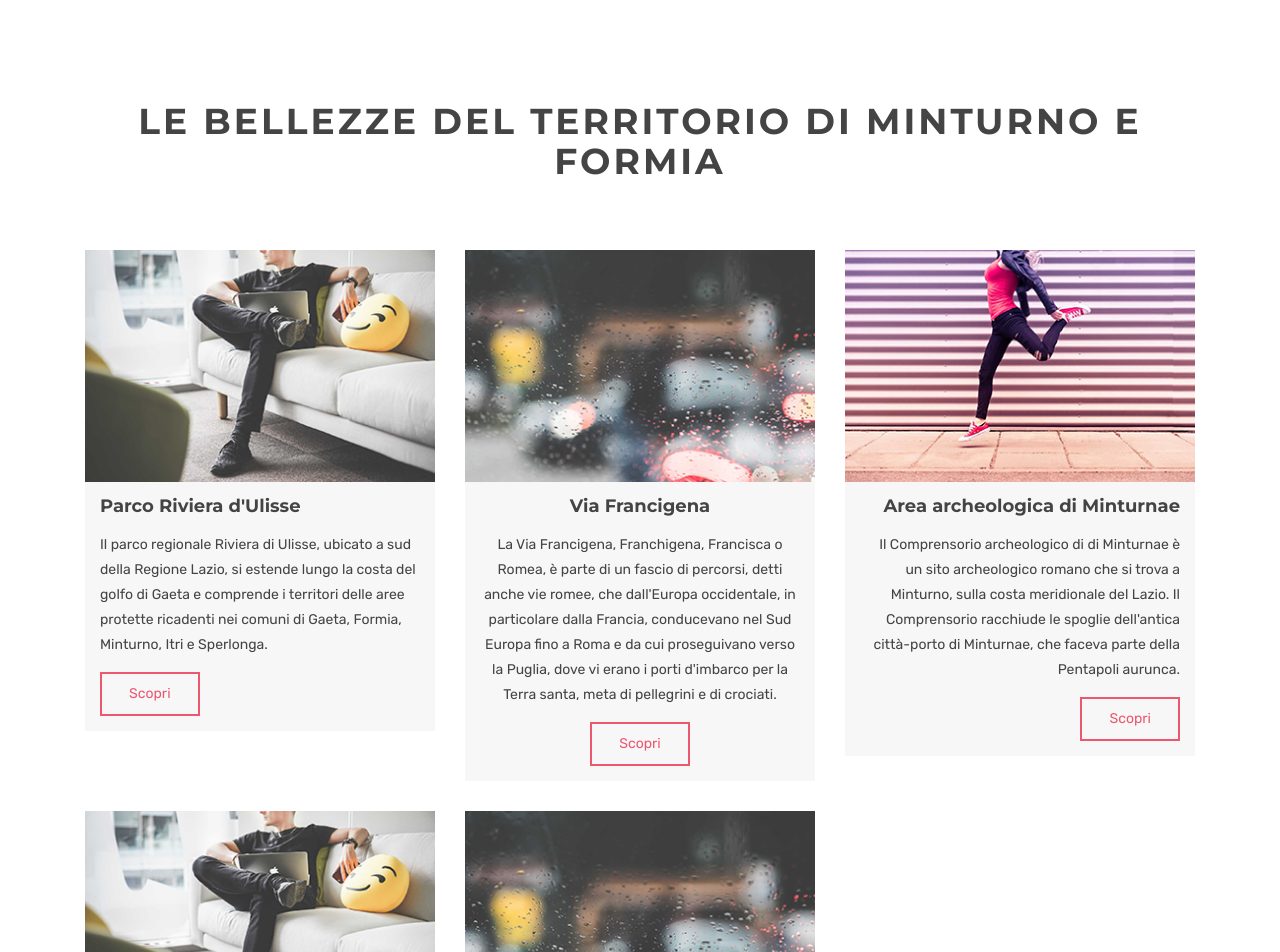
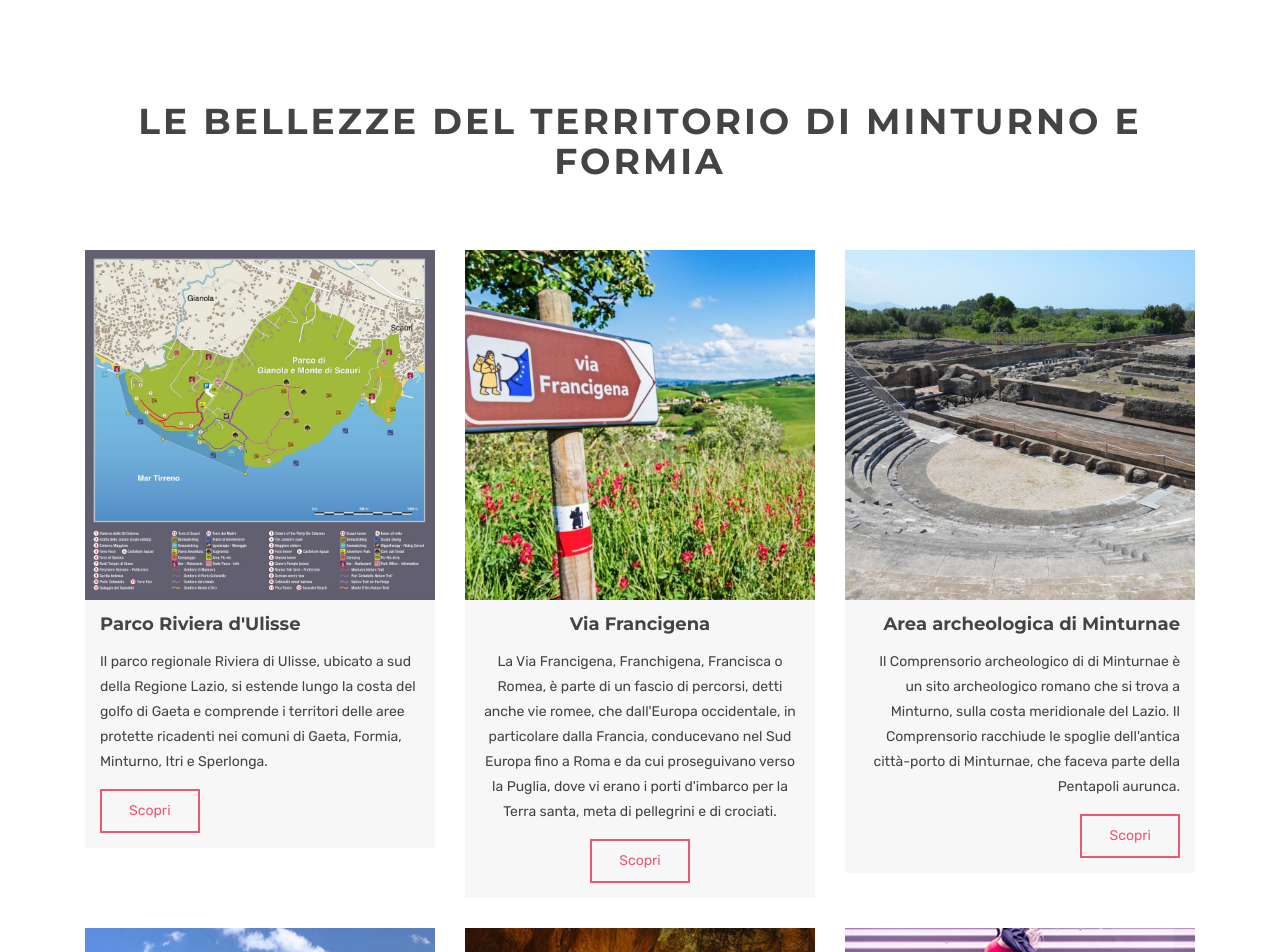
Before and after one commit to filippo-fresilli/villina-scauri, a Jekyll site: the page built from index.html, in a window 1280 px wide. Shown: the part 3749-4701 px from the top of the page. Built offline with Jekyll 4.4.1, drawn with Linux system fonts in a browser that asks for light colours; some of the changed text lies outside the part shown.

Commit message:
added pictures of territorio

```diff
--- a/index.html
+++ b/index.html
@@ -627,12 +627,12 @@ canonical: https://villinascauri.com
 
     <!-- bellezze del territorio cards -->
     <div class="row">
-      <!-- card 1 -->
+      <!-- card 1 Parco d'Ulisse -->
       <div class="col-md-4">
         <div class="card">
           <img
             class="card-img-top"
-            src="{{ BASE_PATH }}/assets/images/card/img-05.jpg"
+            src="{{ BASE_PATH }}/assets/images/card/cartina-parco-ulisse.jpg"
             alt="Parco Riviera d'Ulisse"
           />
           <div class="card-block">
@@ -654,12 +654,12 @@ canonical: https://villinascauri.com
       </div>
       <!-- End card -->
 
-      <!-- card 2 -->
+      <!-- card 2  via Francigena -->
       <div class="col-md-4">
         <div class="card">
           <img
             class="card-img-top"
-            src="{{ BASE_PATH }}/assets/images/card/img-06.jpg"
+            src="{{ BASE_PATH }}/assets/images/card/via-francigena.jpg"
             alt="via Francigena"
           />
           <div class="card-block text-center">
@@ -682,12 +682,12 @@ canonical: https://villinascauri.com
       </div>
       <!-- End card -->
 
-      <!-- card 3 -->
+      <!-- card 3 Minturnae -->
       <div class="col-md-4">
         <div class="card">
           <img
             class="card-img-top"
-            src="{{ BASE_PATH }}/assets/images/card/img-07.jpg"
+            src="{{ BASE_PATH }}/assets/images/card/minturnae.jpg"
             alt="area archeologica di Minturnae"
           />
           <div class="card-block text-right">
@@ -710,12 +710,12 @@ canonical: https://villinascauri.com
       </div>
       <!-- End card -->
 
-      <!-- card 4 -->
+      <!-- card 4 Spiaggia dei Sassolini -->
       <div class="col-md-4">
         <div class="card">
           <img
             class="card-img-top"
-            src="{{ BASE_PATH }}/assets/images/card/img-05.jpg"
+            src="{{ BASE_PATH }}/assets/images/card/spiaggia_dei_sassolini.jpg"
             alt="Spiaggia dei Sassolini"
           />
           <div class="card-block">
@@ -735,12 +735,12 @@ canonical: https://villinascauri.com
       </div>
       <!-- End card -->
 
-      <!-- card 5 -->
+      <!-- card 5 Grotte Pastena -->
       <div class="col-md-4">
         <div class="card">
           <img
             class="card-img-top"
-            src="{{ BASE_PATH }}/assets/images/card/img-06.jpg"
+            src="{{ BASE_PATH }}/assets/images/card/grotte-pastena.jpg"
             alt="Grotte di Pastena"
           />
           <div class="card-block text-center">
@@ -763,31 +763,27 @@ canonical: https://villinascauri.com
       <!-- End card -->
 
       <!-- card 6 -->
-      <!-- <div class="col-md-4">
+      <div class="col-md-4">
         <div class="card">
           <img
             class="card-img-top"
             src="{{ BASE_PATH }}/assets/images/card/img-07.jpg"
-            alt="area archeologica di Minturnae"
+            alt="Guida al territorio"
           />
           <div class="card-block text-right">
-            <h3 class="card-title">Area archeologica di Minturnae</h3>
+            <h3 class="card-title">Guida generale del territorio</h3>
             <p class="card-text">
-              Il Comprensorio archeologico di di Minturnae è un sito
-              archeologico romano che si trova a Minturno, sulla costa
-              meridionale del Lazio. Il Comprensorio racchiude le spoglie
-              dell'antica città-porto di Minturnae, che faceva parte della
-              Pentapoli aurunca.
+              Per vivere farvi vivere al meglio il nostro territorio abbiamo deciso di realizzare un PDF da consultare e scaricare.
             </p>
             <a
               href="https://www.beniculturali.it/mibac/opencms/MiBAC/sito-MiBAC/Luogo/MibacUnif/Luoghi-della-Cultura/visualizza_asset.html?id=157374&pagename=157031"
               class="btn card-btn btn-common"
             >
-              Scopri
+              Scarica PDF
             </a>
           </div>
         </div>
-      </div> -->
+      </div>
       <!-- End card -->
     </div>
   </section>
```
Also changed, not shown: other parts of index.html (+4 -4 lines), assets/images/card/cartina-parco-ulisse.jpg (added), assets/images/card/grotte-pastena.jpg (added), assets/images/card/minturnae.jpg (added), assets/images/card/spiaggia_dei_sassolini.jpg (added), assets/images/card/via-francigena.jpg (added).
